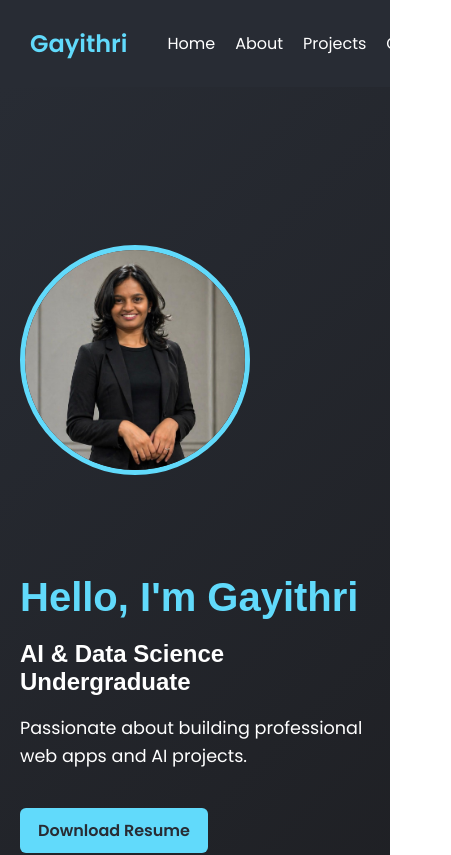
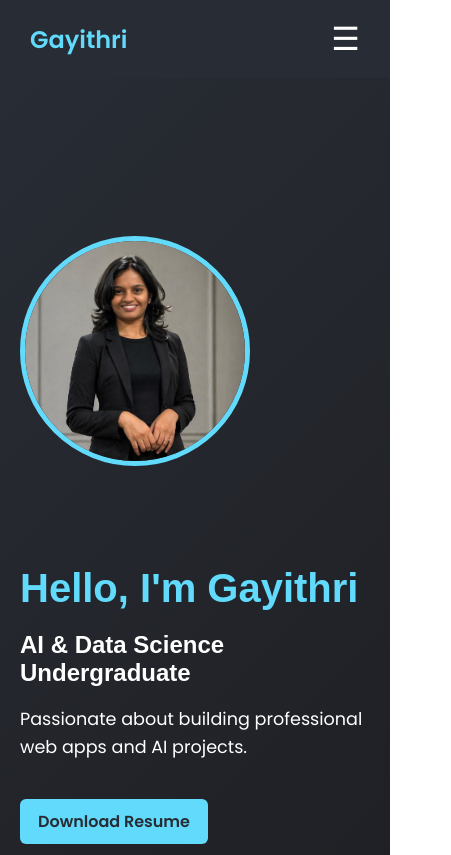
Before and after one commit to Agayithri12/portfolio1, a React (Create React App) app: page / in a window 390 px wide. Shown: the top 855 px of the page, 451 px wide, since content can reach past the window. Built offline with nearby package versions, Linux system fonts and the light colour scheme.

Commit message:
Updated About Me section

```diff
--- a/src/Experience.css
+++ b/src/Experience.css
@@ -19,3 +19,21 @@
   list-style-type: disc;
   padding-left: 20px;
 }
+
+/* ✅ Mobile responsiveness */
+@media (max-width: 768px) {
+  #experience {
+    padding: 20px;
+  }
+
+  .experience-card {
+    border-left: none;
+    border-top: 3px solid #61dafb;
+    padding: 15px;
+  }
+
+  .experience-card ul {
+    padding-left: 15px;
+    font-size: 0.95rem;
+  }
+}
--- a/src/Navbar.css
+++ b/src/Navbar.css
@@ -2,12 +2,12 @@
   display: flex;
   justify-content: space-between;
   align-items: center;
-  background-color: #282c34; /* original dark color */
+  background-color: #282c34;
   padding: 15px 30px;
 }
 
 .logo {
-  color: #61dafb; /* React blue accent */
+  color: #61dafb;
   font-size: 1.5rem;
   font-weight: bold;
 }
@@ -21,26 +21,40 @@
 .nav-links li a {
   color: white;
   text-decoration: none;
-  font-size: 1rem;
-  transition: color 0.3s ease;
+  transition: color 0.3s;
 }
 
 .nav-links li a:hover {
   color: #61dafb;
 }
 
-.theme-btn {
-  background: var(--secondary-color);
-  color: var(--primary-color);
-  border: none;
-  padding: 8px 12px;
-  border-radius: 5px;
+/* Hamburger hidden on desktop */
+.hamburger {
+  display: none;
+  font-size: 2rem;
+  color: white;
   cursor: pointer;
-  font-weight: bold;
-  transition: background 0.3s ease;
 }
 
-.theme-btn:hover {
-  background: var(--accent-color);
-  color: var(--text-color);
+/* Mobile view */
+@media (max-width: 768px) {
+  .hamburger {
+    display: block;
+  }
+
+  .nav-links {
+    display: none;
+    flex-direction: column;
+    width: 100%;
+    text-align: center;
+    background-color: #282c34;
+    position: absolute;
+    top: 60px;
+    left: 0;
+    padding: 20px 0;
+  }
+
+  .nav-links.open {
+    display: flex;
+  }
 }
--- a/src/Navbar.js
+++ b/src/Navbar.js
@@ -1,14 +1,24 @@
-import React from 'react';
+import React, { useState } from 'react';
 import './Navbar.css';
 
 function Navbar() {
+  const [isOpen, setIsOpen] = useState(false);
+
+  const toggleMenu = () => {
+    setIsOpen(!isOpen);
+  };
+
   return (
     <nav className="navbar">
       <div className="logo">Gayithri</div>
-      <ul className="nav-links">
+      <div className="hamburger" onClick={toggleMenu}>
+        ☰
+      </div>
+      <ul className={`nav-links ${isOpen ? "open" : ""}`}>
         <li><a href="#home">Home</a></li>
         <li><a href="#about">About</a></li>
         <li><a href="#projects">Projects</a></li>
+        <li><a href="#experience">Internship</a></li> {/* ✅ Added Internship */}
         <li><a href="#contact">Contact</a></li>
       </ul>
     </nav>
```
